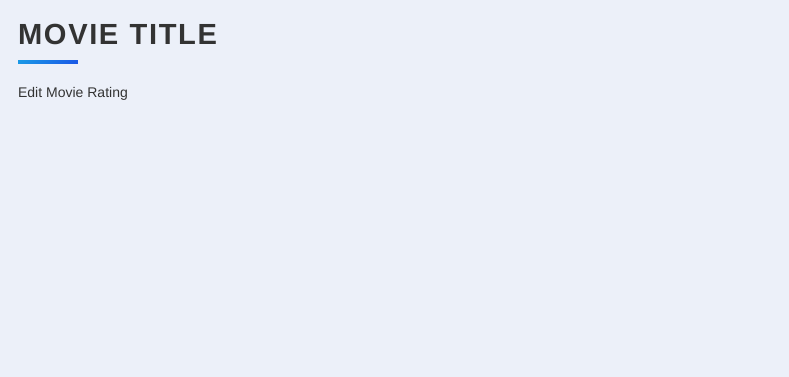
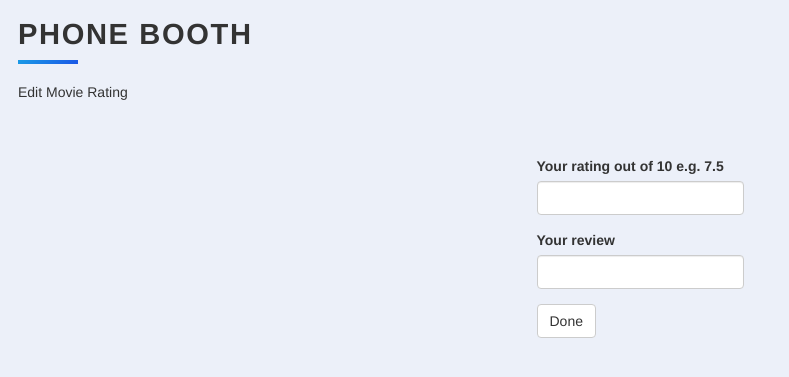
Before and after one commit to anshusinha-20/Top_10_movies_website, a Flask app: template templates/edit.html in a window 1280 px wide. Shown: the top 377 px of the page, without its empty margins (0-789 px from the left). Run offline with Flask 3, Linux system fonts and the light colour scheme; the template is opened without the code that fills it: values that come from a table or form of the project are taken from there, others are empty; some libraries are stand-ins or nearby versions.

Commit message:
Add a code to edit a movie's rating and review

```diff
--- a/main.py
+++ b/main.py
@@ -69,14 +69,50 @@ class Movie(db.Model):
 #     add_movie()
 
 
+# ------------------------- FORMS ------------------------- #
+# created MovieForm class
+class MovieForm(FlaskForm):
+    rating = StringField(label='Your rating out of 10 e.g. 7.5', validators=[DataRequired()])
+    review = StringField(label='Your review', validators=[DataRequired()])
+    submit = SubmitField(label='Done')
+
+
+
 # ------------------------- ROUTES ------------------------- #
-# route decorator to tell Flask what URL should trigger the function
+# route decorator to tell Flask to run the function below when the '/' page is requested
 @app.route("/")
 def home():
     all_movies = Movie.query.order_by(Movie.rating).all()
     return render_template("index.html", movies=all_movies)
 
+# route decorator to tell Flask to run the function below when the '/edit' page is requested
+@app.route('/edit', methods=["GET", "POST"])
+def edit():
+    form = MovieForm()
+    movie_id = request.args.get('id')
+    movie = Movie.query.get(movie_id)
+    if form.validate_on_submit():
+        movie.rating = float(form.rating.data)
+        movie.review = form.review.data
+        db.session.commit()
+        return redirect(url_for('home'))
+    return render_template('edit.html', movie=movie, form=form)
 
+# route decorator to tell Flask to run the function below when the '/delete' page is requested
+@app.route('/delete')
+def delete():
+    if request.method == 'POST':
+        pass
+    return redirect(url_for('home'))
+
+# route decorator to tell Flask to run the function below when the '/select' page is requested
+@app.route('/select', methods=["GET", "POST"])
+def select():
+    if request.method == 'POST':
+        pass
+    return render_template('select.html')
+
+# route decorator to tell Flask to run the function below when the '/add' page is requested
 @app.route("/add", methods=["GET", "POST"])
 def add():
     if request.method == 'POST':
--- a/templates/edit.html
+++ b/templates/edit.html
@@ -14,7 +14,8 @@ block styles %} {{ super() }}
 />
 {% endblock %} {% block title %}Edit Movies{% endblock %} {% block content %}
 <div class="content">
-  <h1 class="heading">Movie Title</h1>
+  <h1 class="heading">{{ movie.title }}</h1>
   <p class="description">Edit Movie Rating</p>
+  {{ wtf.quick_form(form) }}
 </div>
 {% endblock %}
--- a/templates/index.html
+++ b/templates/index.html
@@ -48,15 +48,15 @@
         <p class="review">"{{ movie.review }}"</p>
         <p class="overview">{{ movie.description }}</p>
 
-        <a href="#" class="button">Update</a>
-        <a href="#" class="button delete-button">Delete</a>
+        <a href="{{ url_for('edit', id=movie.id) }}" class="button">Update</a>
+        <a href="{{ url_for('home') }}" class="button delete-button">Delete</a>
       </div>
     </div>
   </div>
   {% endfor %}
 </div>
 <div class="container text-center add">
-  <a href="#" class="button">Add Movie</a>
+  <a href="{{ url_for('add') }}" class="button">Add Movie</a>
 </div>
 
 {% endblock %}
```
Also changed, not shown: instance/movies.db.
